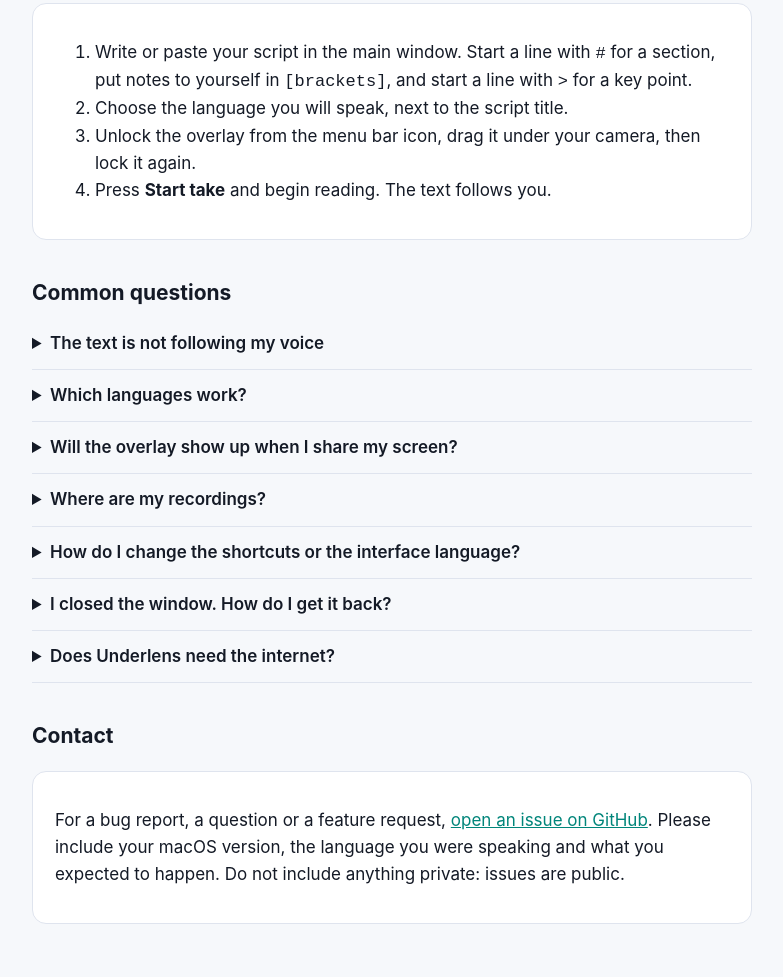
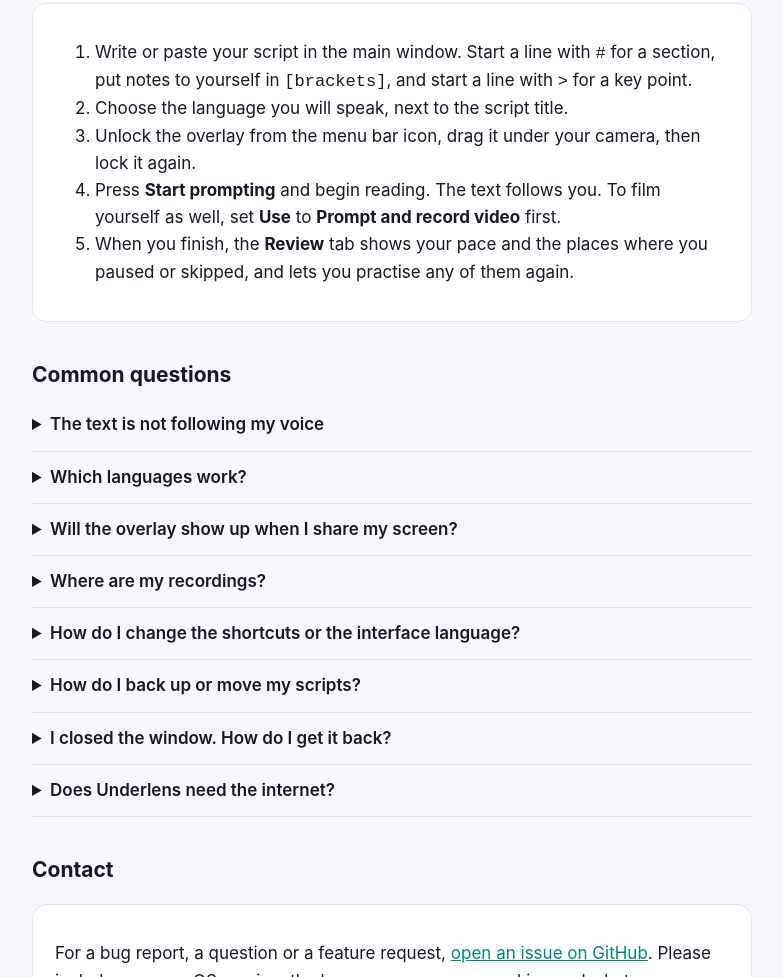
Before and after one commit to JimmyChan233/underlens, a plain HTML site: page index.html in a window 1280 px wide. Shown: the part 855-1832 px from the top of the page, without its empty margins (248-1031 px from the left). Drawn offline with Linux system fonts and the light colour scheme.

Commit message:
Update support page for the Prepare, Prompt and Review workflow
Co-Authored-By: Claude Fable 5.2 <noreply@anthropic.com>

```diff
--- a/index.html
+++ b/index.html
@@ -13,7 +13,8 @@
 <li>Write or paste your script in the main window. Start a line with <code>#</code> for a section, put notes to yourself in <code>[brackets]</code>, and start a line with <code>&gt;</code> for a key point.</li>
 <li>Choose the language you will speak, next to the script title.</li>
 <li>Unlock the overlay from the menu bar icon, drag it under your camera, then lock it again.</li>
-<li>Press <strong>Start take</strong> and begin reading. The text follows you.</li>
+<li>Press <strong>Start prompting</strong> and begin reading. The text follows you. To film yourself as well, set <strong>Use</strong> to <strong>Prompt and record video</strong> first.</li>
+<li>When you finish, the <strong>Review</strong> tab shows your pace and the places where you paused or skipped, and lets you practise any of them again.</li>
 </ol></div>
 
 <h2>Common questions</h2>
@@ -21,7 +22,8 @@
 <details><summary>Which languages work?</summary><p>Voice following works in the languages macOS can recognise on your Mac, including English, Chinese (Mandarin and Cantonese), Japanese, Korean, Spanish, French and German. English is the most thoroughly tuned. Write the script the way you will say it.</p></details>
 <details><summary>Will the overlay show up when I share my screen?</summary><p>Sharing a single window or browser tab never includes the overlay. Underlens asks macOS to leave the overlay out of whole-screen captures, but this cannot be guaranteed for every app and macOS version, so share a window or keep the overlay on a display you are not sharing.</p></details>
 <details><summary>Where are my recordings?</summary><p>In the Underlens folder inside Movies, unless you chose another folder in the recording window under "Save to". The video shows only what the camera sees; the overlay is never part of it.</p></details>
-<details><summary>How do I change the shortcuts or the interface language?</summary><p>Open Settings. Shortcuts has every global shortcut; Tracking has the interface language.</p></details>
+<details><summary>How do I change the shortcuts or the interface language?</summary><p>Open Settings. Shortcuts has every global shortcut; General has the interface language.</p></details>
+<details><summary>How do I back up or move my scripts?</summary><p>Choose File → Library &amp; Backups. A backup is a single file holding your scripts, practice history and favorites, and your videos if you leave that option on. Restoring on this or another Mac adds what is missing and keeps newer drafts: a script that has changed since the backup comes back as a copy. To save one script as plain text or Markdown, use Export script next to its title.</p></details>
 <details><summary>I closed the window. How do I get it back?</summary><p>Click the Underlens icon in the Dock, or the Underlens icon in the menu bar and choose Open Underlens.</p></details>
 <details><summary>Does Underlens need the internet?</summary><p>No. The app has no network access. Speech is recognised on your Mac.</p></details>
 
```
